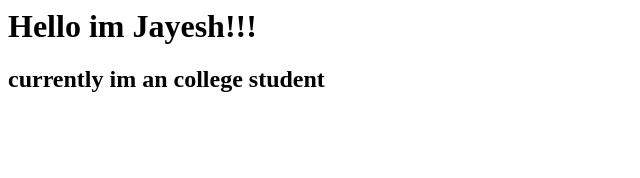
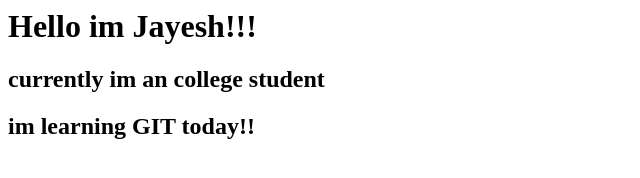
Before and after one commit to JayeshGhode05/JayeshGhode05.github.io, a plain HTML site: page index.html in a window 1280 px wide. Shown: the whole page, without its empty margins (0-640 px from the left). Drawn offline with Linux system fonts and the light colour scheme.

Commit message:
Update index.html

```diff
--- a/index.html
+++ b/index.html
@@ -6,5 +6,6 @@
     <h2>
       currently im an college student
     </h2>
+    <h2>im learning GIT today!!</h2>
    </body>
 </html>
```
